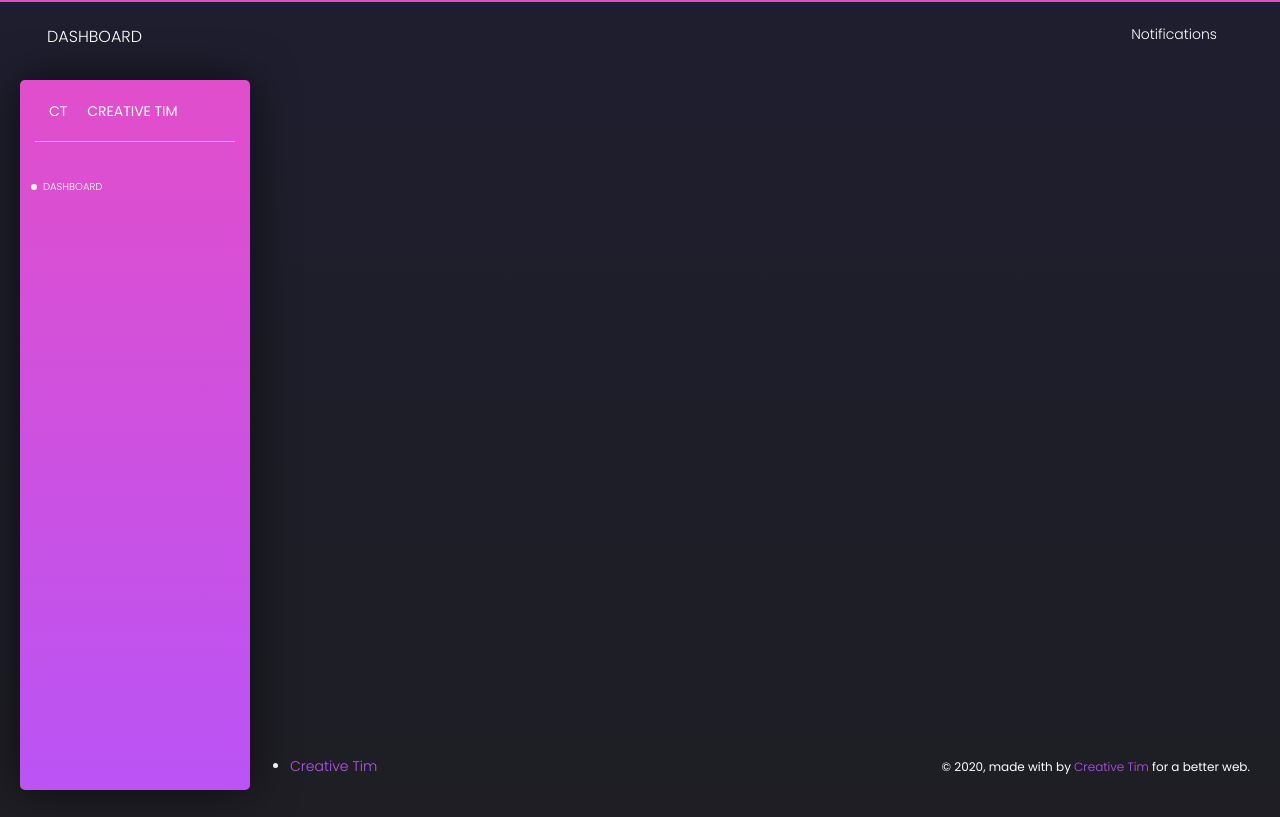
After one commit to bahaneku/stock-trading-bot, a Python web app: template templates/test.html in a window 1280 px wide. The commit adds this page. Run offline with Jinja, Linux system fonts and the light colour scheme; the template is opened without the code that fills it, so the values that code supplies are empty; some libraries are stand-ins or nearby versions.

Commit message:
add new files for styles

```diff
--- a/assets/scss/black-dashboard/custom/cards/_card-chart.scss
+++ b/assets/scss/black-dashboard/custom/cards/_card-chart.scss
@@ -3,7 +3,7 @@
   .card-header{
     .card-title{
       i{
-        font-size: 16px;
+        font-size: 100px;
         margin-right: 5px;
         margin-bottom: 3px;
       }
--- /dev/null
+++ b/templates/test.html
@@ -0,0 +1,123 @@
+<!doctype html>
+<html lang="en">
+
+<head>
+    <title>Trading Bot</title>
+    <!-- Required meta tags -->
+    <meta charset="utf-8">
+    <meta content="width=device-width, initial-scale=1.0, maximum-scale=1.0, user-scalable=0" name="viewport" />
+    <meta http-equiv="X-UA-Compatible" content="IE=edge,chrome=1" />
+    <!--  Fonts and icons  -->
+    <link href="https://fonts.googleapis.com/css?family=Poppins:200,300,400,600,700,800" rel="stylesheet">
+    <link href="https://use.fontawesome.com/releases/v5.0.6/css/all.css" rel="stylesheet">
+
+    <!-- Black Dashboard CSS -->
+    <link href="../assets/css/black-dashboard.css?v=1.0.0" rel="stylesheet" />
+</head>
+
+<body>
+    <div class="wrapper ">
+        <div class="sidebar" data-color="blue" data-background-color="white">
+            <!--
+      Tip 1: You can change the color of the sidebar using: data-color="purple | azure | green | orange | danger"
+
+      Tip 2: you can also add an image using data-image tag
+  -->
+            <div class="logo">
+                <a href="http://www.creative-tim.com" class="simple-text logo-mini">
+                    CT
+                </a>
+
+                <a href="http://www.creative-tim.com" class="simple-text logo-normal">
+                    Creative Tim
+                </a>
+            </div>
+
+            <div class="sidebar-wrapper">
+                <ul class="nav">
+                    <li class="nav-item active  ">
+                        <a class="nav-link" href="#0">
+                            <i class="tim-icons icon-chart-pie-36"></i>
+                            <p>Dashboard</p>
+                        </a>
+                    </li>
+
+                    <!-- your sidebar here -->
+                </ul>
+            </div>
+        </div>
+        <div class="main-panel">
+            <!-- Navbar -->
+            <nav class="navbar navbar-expand-lg navbar-transparent navbar-absolute fixed-top ">
+                <div class="container-fluid">
+                    <div class="navbar-wrapper">
+
+                        <a class="navbar-brand" href="#pablo">Dashboard</a>
+                    </div>
+
+                    <button class="navbar-toggler" type="button" data-toggle="collapse" aria-controls="navigation-index"
+                        aria-expanded="false" aria-label="Toggle navigation">
+                        <span class="sr-only">Toggle navigation</span>
+                        <span class="navbar-toggler-icon icon-bar"></span>
+                        <span class="navbar-toggler-icon icon-bar"></span>
+                        <span class="navbar-toggler-icon icon-bar"></span>
+                    </button>
+
+                    <div class="collapse navbar-collapse justify-content-end">
+                        <ul class="navbar-nav">
+                            <li class="nav-item">
+                                <a class="nav-link" href="#pablo">
+                                    <i class="tim-icons icon-bell-55"></i> Notifications
+                                </a>
+                            </li>
+                            <!-- your navbar here -->
+                        </ul>
+                    </div>
+                </div>
+            </nav>
+            <!-- End Navbar -->
+            <div class="content">
+                <div class="container-fluid">
+                    <!-- your content here -->
+                </div>
+            </div>
+            <footer class="footer">
+                <div class="container-fluid">
+                    <nav class="float-left">
+                        <ul>
+                            <li>
+                                <a href="https://www.creative-tim.com">
+                                    Creative Tim
+                                </a>
+                            </li>
+                        </ul>
+                    </nav>
+                    <div class="copyright float-right">
+                        &copy;
+                        <script>
+                            document.write(new Date().getFullYear())
+                        </script>, made with <i class="tim-icons icon-heart-2"></i> by
+                        <a href="https://www.creative-tim.com" target="_blank">Creative Tim</a> for a better web.
+                    </div>
+
+                    <!-- your footer here -->
+                </div>
+            </footer>
+        </div>
+    </div>
+    <!--   Core JS Files   -->
+    <script src="../assets/js/core/jquery.min.js" type="text/javascript"></script>
+    <script src="../assets/js/core/popper.min.js" type="text/javascript"></script>
+    <script src="../assets/js/core/bootstrap.min.js" type="text/javascript"></script>
+    <script src="../assets/js/plugins/perfect-scrollbar.jquery.min.js"></script>
+    <!--  Google Maps Plugin    -->
+    <!-- <script src="https://maps.googleapis.com/maps/api/js?key=YOUR_KEY_HERE"></script> -->
+    <!-- Chartist JS -->
+    <script src="../assets/js/plugins/chartjs.min.js"></script>
+    <!--  Notifications Plugin    -->
+    <script src="../assets/js/plugins/bootstrap-notify.js"></script>
+    <!-- Control Center for Material Dashboard: parallax effects, scripts for the example pages etc -->
+    <script src="../assets/js/black-dashboard.js?v=1.0.0" type="text/javascript"></script>
+</body>
+
+</html>
```
Also changed, not shown: Data/database/query notes.txt (added, +27 -0 lines), templates/index.html (+5 -9 lines).
